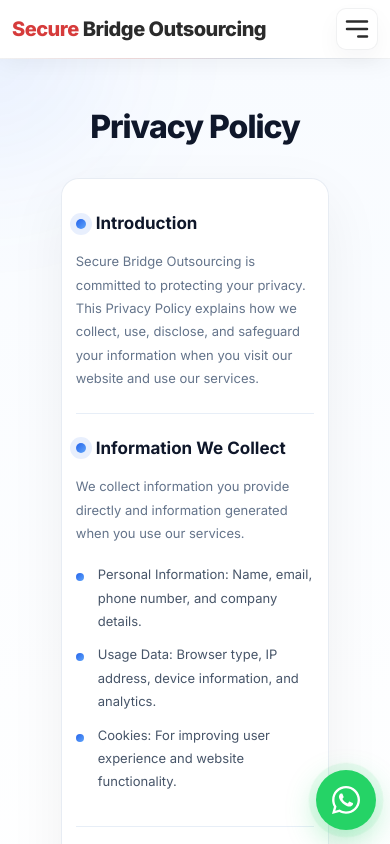
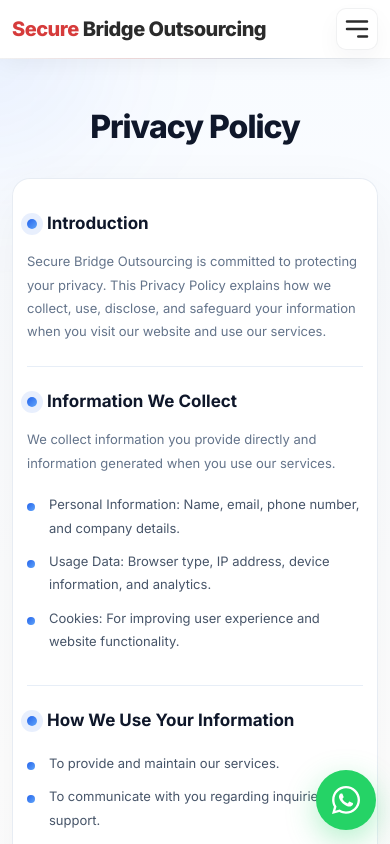
Before and after one commit to sadhanacybertech/Secure_Bridge_Outsourcing, a React (Vite) app: page /privacy-policy in a window 390 px wide. Shown: the top 844 px of the page. Built offline with nearby package versions, Linux system fonts and the light colour scheme.

Commit message:
style: Update Privacy Policy layout for improved responsiveness

```diff
--- a/src/Pages/Privacy-Policy.jsx
+++ b/src/Pages/Privacy-Policy.jsx
@@ -8,7 +8,7 @@ const PrivacyPolicy = () => {
       <div className="container">
 
        <div className="row">
-            <div className="col-9 m-auto">
+            <div className="col-lg-9 m-auto">
                  {/* TITLE */}
 
         <div className="privacy-top text-center">
```
